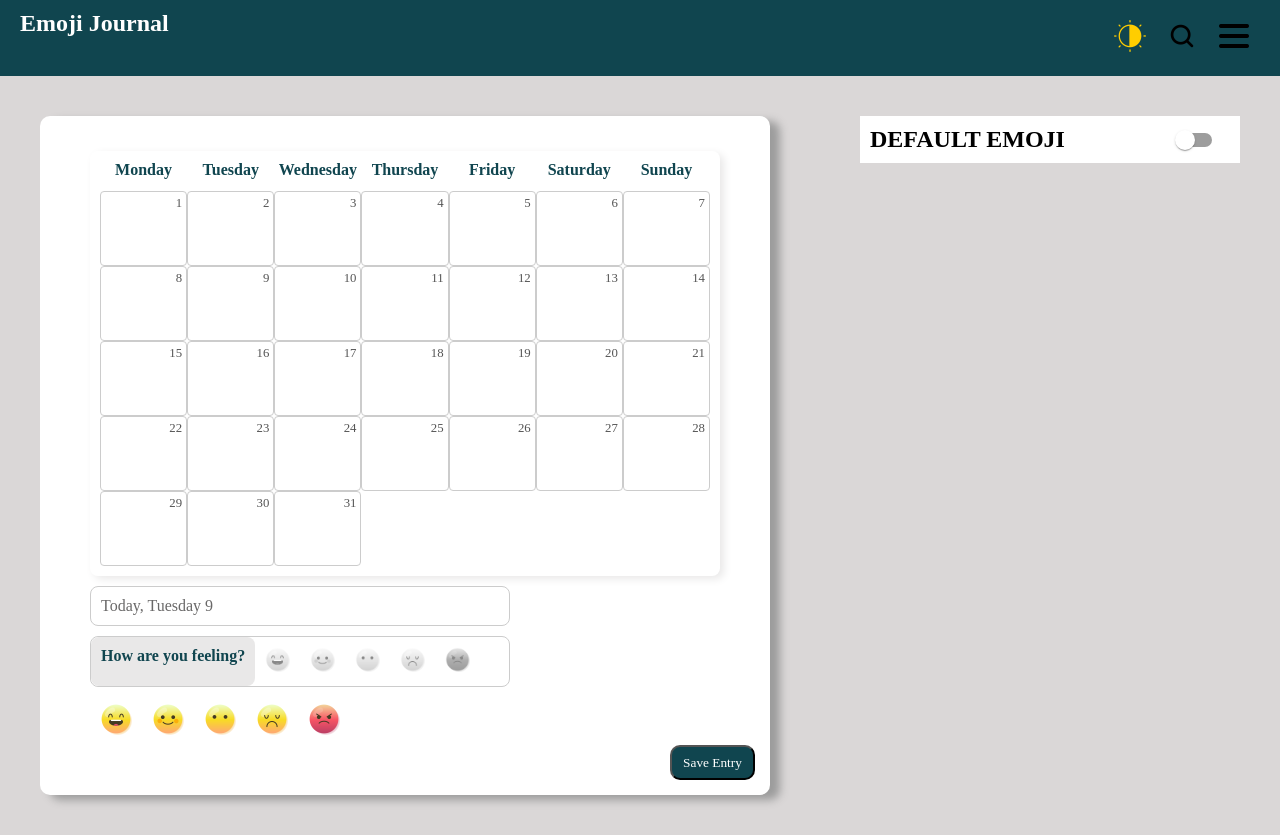
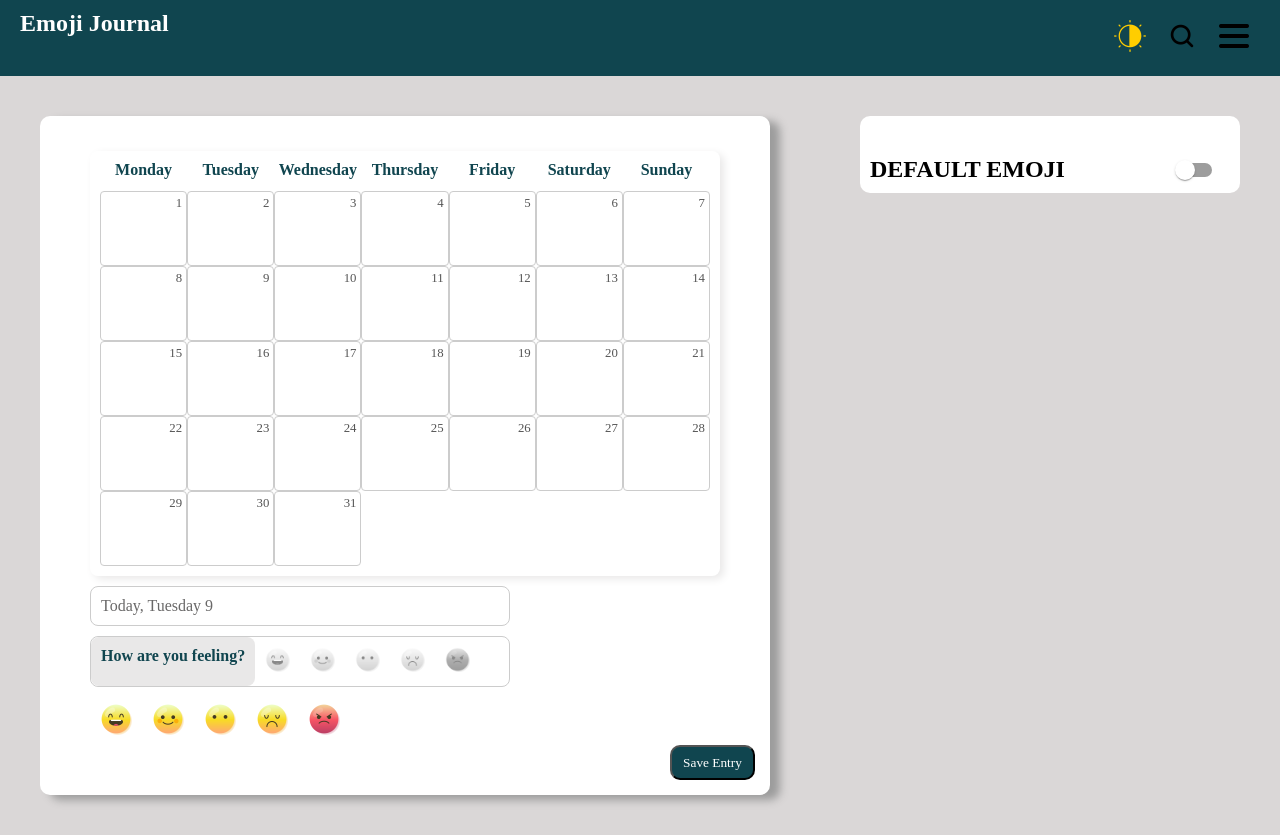
Before and after one commit to Headyhadia/Emoji-Tracker-App, a React (Vite) app in the folder frontend/: page / in a window 1280 px wide. Built offline with nearby package versions, Linux system fonts and the light colour scheme.

Commit message:
feat(frontend): Style switch and Default Emoji heading

```diff
--- a/frontend/src/components/DefaultEmoji/DefaultEmoji.jsx
+++ b/frontend/src/components/DefaultEmoji/DefaultEmoji.jsx
@@ -9,7 +9,7 @@ const DefaultEmoji = () => {
       <div className={styles.headingBtnContainer}>
         <h2>DEFAULT EMOJI</h2>
         <FormControlLabel
-          className={styles.switch}
+          className={styles.switchRoot}
           control={
             <Switch
               checked={enabled}
--- a/frontend/src/components/DefaultEmoji/DefaultEmoji.module.css
+++ b/frontend/src/components/DefaultEmoji/DefaultEmoji.module.css
@@ -4,8 +4,10 @@
   justify-content: center;
   align-items: center;
   background-color: white;
+  border-radius: 10px;
 }
 .headingBtnContainer {
+  margin-top: 30px;
   width: 100%;
   display: flex;
   align-items: center;
@@ -13,6 +15,14 @@
 }
 h2 {
   padding: 10px;
+  font-family: cursive;
+}
+.switchRoot :global(.MuiSwitch-switchBase.Mui-checked) {
+  color: var(--primary);
+}
+
+.switchRoot :global(.MuiSwitch-switchBase.Mui-checked + .MuiSwitch-track) {
+  background-color: var(--color-primary);
 }
 
 /* @media (max-width: 400px) {
```
